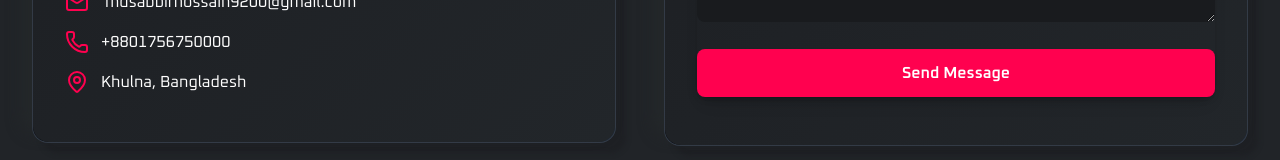
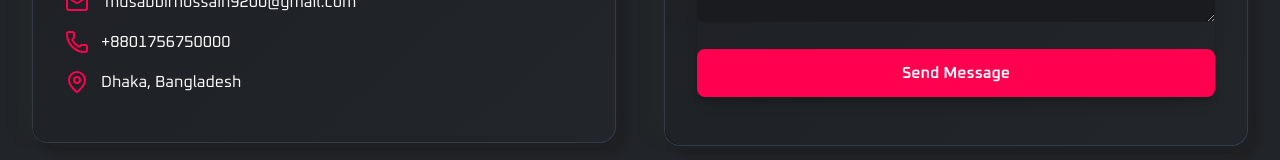
Before and after one commit to Sabbir-75/My-Portfolio, a React (Vite) app: page / in a window 1280 px wide. Shown: the part 4742-4902 px from the top of the page. Built offline with nearby package versions, Linux system fonts and the light colour scheme.

Commit message:
update contact location

```diff
--- a/src/Components/Contact/Contact.jsx
+++ b/src/Components/Contact/Contact.jsx
@@ -44,7 +44,7 @@ export default function ContactWithMe() {
                             </div>
                             <div className="flex items-center gap-3">
                                 <MapPin className="text-primary" />
-                                <span className="text-white">Khulna, Bangladesh</span>
+                                <span className="text-white">Dhaka, Bangladesh</span>
                             </div>
                         </div>
                     </div>
```
